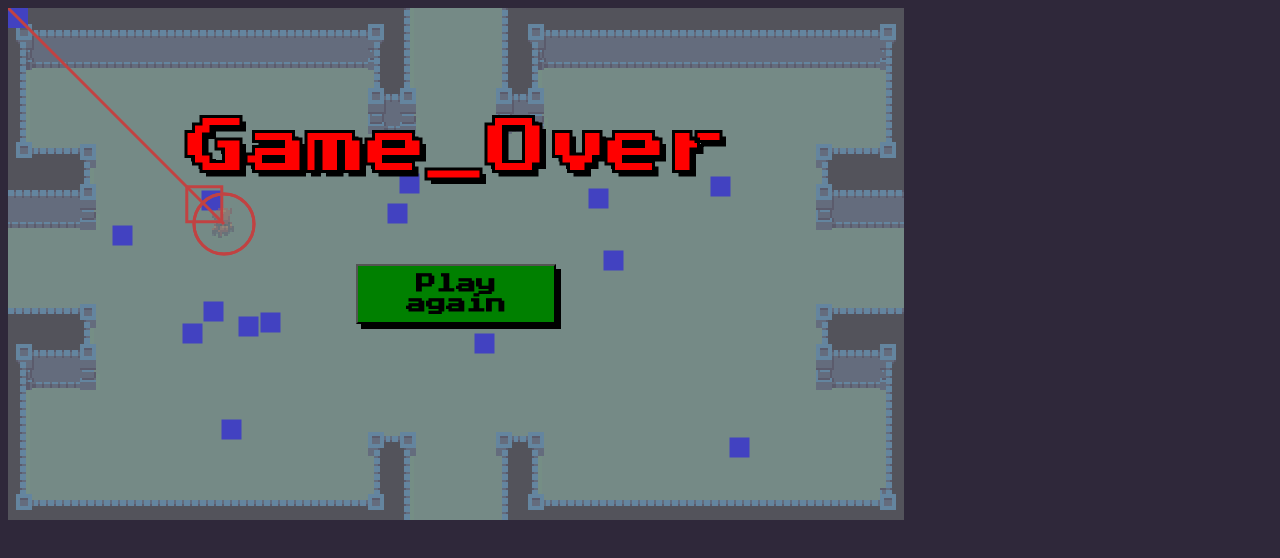
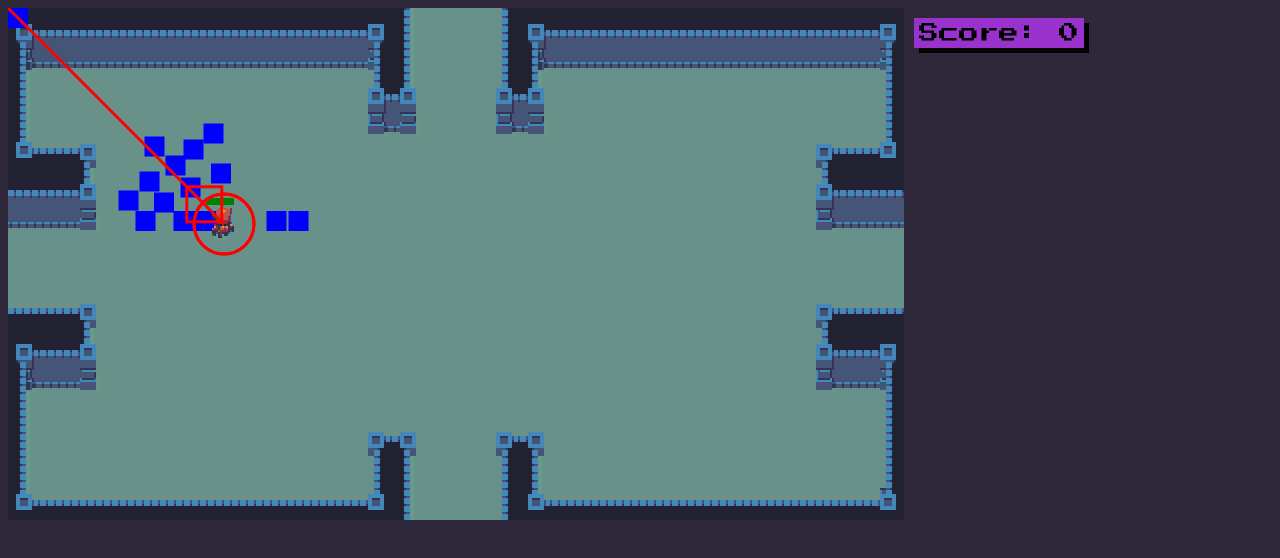
Before and after one commit to ForTimeBeing/getbackhome, a website built with webpack: page dist/index.html in a window 1280 px wide. Built offline with Linux system fonts and the light colour scheme.

Commit message:
Added scoring

```diff
--- a/src/enemy/enemy.js
+++ b/src/enemy/enemy.js
@@ -88,6 +88,9 @@ export class Enemy {
         for (var i = 0; i < Global.enemies.length; i++) {
           if (enemy._id == Global.enemies[i]._id) {
             Global.enemies.splice(i, 1);
+            // score
+            Global.score += 10;
+            Global.scoreLabel.innerText = `Score: ${Global.score}`;
           }
         }
       }
--- a/src/global.js
+++ b/src/global.js
@@ -8,6 +8,8 @@ var Global = {
   gameLoop: undefined,
   player: undefined,
   enemies: [],
+  score: 0,
+  scoreLabel: document.getElementById("scoreLabel"),
   tileEngine: undefined,
   tileSheet: tileSet2,
   tileSheetImg: new Image(),
--- a/src/player/player.js
+++ b/src/player/player.js
@@ -17,7 +17,7 @@ export class Player {
     this.yVelocity = 0;
     this.friction = 0.2;
     this.maxVelocity = 3;
-    this.health = 10;
+    this.health = 100;
     this.damage = 10;
     this.holdDamage = false;
     this.direction = "";
--- a/src/styles/index_styles.css
+++ b/src/styles/index_styles.css
@@ -1,8 +1,15 @@
 /* Imports 8-bit font */
 @import url('https://fonts.googleapis.com/css?family=Press+Start+2P&display=swap');
 
+body {
+    font-family: 'Press Start 2P', cursive;
+    display: flex;
+    flex-wrap: wrap;
+}
+
 #canvasDiv {
     position: relative;
+    float: left;
     width: 896;
     height: 512;
 }
@@ -20,6 +27,16 @@
     z-index: 2;
 }
 
+#scoreLabel {
+    padding: 5px;
+    margin: 10px 0 0 10px;
+    width: auto;
+    height: 20px;
+    font-size: 20px;
+    box-shadow: 5px 5px black;
+    background-color: darkorchid;
+    z-index: 4;
+}
 
 button {
     position: absolute;
@@ -34,16 +51,13 @@ button {
     width: 200px;
     font-size: 20px;
     font-weight: bold;
-    font-family: 'Press Start 2P', cursive;
     z-index: 2;
 }
 
 p {
     position: absolute;
-    overflow-wrap: unset;
     color: red;
     text-shadow: 5px 5px black;
-    font-family: 'Press Start 2P', cursive;
     font-size: 60px;
     font-weight: bold;
     -webkit-text-stroke: 3px black;
--- a/src/utils.js
+++ b/src/utils.js
@@ -12,6 +12,8 @@ var utils = {
   resetGame: (callback)=>{
     Global.player = undefined;
     Global.enemies = [];
+    Global.score = 0;
+    Global.scoreLabel.innerText = "Score: 0";
     Global.player = new Player(200, 200, Global.playerSheetImg);
     Global.player.render();
     for(let i = 0;i<=Math.floor(Math.random() * 50)+15;i++){
```
Also changed, not shown: dist/game.js, dist/index.html.
